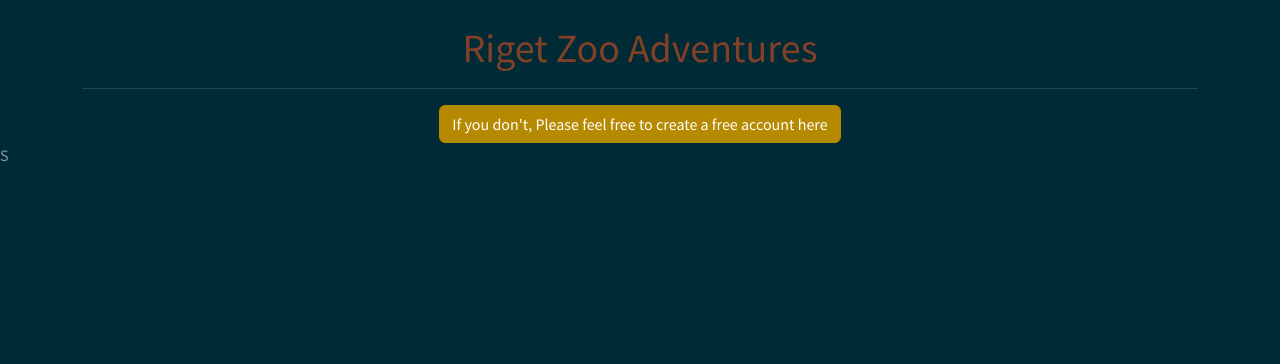
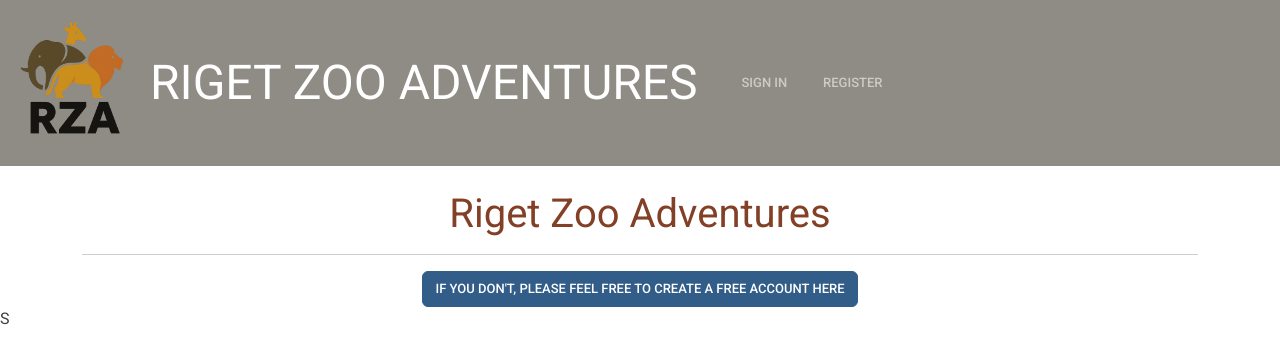
Before and after one commit to Nezerac-Final-God-of-Pain/regitZooRepo, a Django app: page / in a window 1280 px wide. Shown: the top 364 px of the page. Run offline with Django 5.2, Linux system fonts and the light colour scheme; parts of the project's set-up code (start-up, migrations or seed data) failed here and were passed over.

Commit message:
Add files via upload

```diff
--- /dev/null
+++ b/website/templates/components/navbar.html
@@ -0,0 +1,42 @@
+{% load static %}
+
+<nav class="navbar navbar-expand-lg navbar-dark bg-secondary justify-content-center">
+    <img src="{% static 'zooLogo.png' %}" alt="Zoo Logo" class="img-fluid" style="height: 150px;">
+    <a class="navbar-brand main-heading" href="{% url '' %}" style="font-size: 3rem;">
+     RIGET ZOO ADVENTURES
+    </a>
+    <button
+      class="navbar-toggler"
+      type="button"
+      data-toggle="collapse"
+      data-target="#navbarNavDropdown"
+      aria-controls="navbarNavDropdown"
+      aria-expanded="false"
+      aria-label="Toggle navigation"
+    >
+      <span class="navbar-toggler-icon"></span>
+     </button>
+        <div class="collapse navbar-collapse text-center" id="navbarNavDropdown">
+        <ul class="navbar-nav mr-auto">
+           &nbsp;     &nbsp;     &nbsp;
+           {% if user.is_authenticated %}
+             <li class="nav-item">
+              <a class="nav-link" href="{% url '' %}">&nbsp; <i class="fa fa-home" aria-hidden="true"></i> </a>
+            </li>
+            &nbsp;     &nbsp;     &nbsp;
+            <li class="nav-item">
+              <a class="nav-link" href="{% url '' %}">&nbsp; <i class="fa fa-sign-out" aria-hidden="true"></i> </a>
+            </li>
+
+         {% else %}
+         <li class="nav-item">
+          <a class="nav-link" href="{% url '' %}">Sign In</a>
+         </li>
+          &nbsp;     &nbsp;     &nbsp;
+          <li class="nav-item">
+           <a class="nav-link" href="{% url 'register' %}">Register</a>
+         </li>
+        {% endif %}
+       </ul>
+      </div>
+  </nav>
--- a/website/templates/website/base.html
+++ b/website/templates/website/base.html
@@ -6,12 +6,12 @@
         <meta charset="UTF-8">
         <meta name="viewport" content="width=device-width, initial-scale=1.0">
         <title>Riget Zoo</title>
-        <link rel="stylesheet" href="https://bootswatch.com/5/solar/bootstrap.min.css">
+        <link rel="stylesheet" href="https://bootswatch.com/5/sandstone/bootstrap.min.css">
         <link rel="stylesheet" href="{% static 'css/styles.css' %}">
     </head>
     <body>
 
-        <!-- Navbar will go here -->
+        {% include 'components/navbar.html' %}
 
         <div class="container">
             {% block content %}
--- a/website/templates/website/index.html
+++ b/website/templates/website/index.html
@@ -5,7 +5,7 @@
     <div class="text-center">
         <h1>Riget Zoo Adventures</h1>
         <hr>
-        <a href="{% url '' %}" class="btn btn-primary">
+        <a href="{% url 'register' %}" class="btn btn-primary">
             If you don't, Please feel free to create a free account here
         </a>
     </div>
--- a/website/urls.py
+++ b/website/urls.py
@@ -4,4 +4,6 @@ from . import views
 urlpatterns = [
 
     path('', views.home, name=""),
+
+    path('register', views.register, name='register')
 ]
--- a/website/views.py
+++ b/website/views.py
@@ -1,4 +1,18 @@
 from django.shortcuts import render
+from .forms import CreateUserForm, LoginForm
 
 def home(request):
     return render(request, 'website/index.html')
+
+def register(request):
+    form = CreateUserForm()
+
+    if request.method == "POST":
+        form = CreateUserForm(request.POST)
+        if form.is_valid():
+            form.save()
+            #return redirect('')
+
+    context = {'form': form}
+
+    return render(request,'website/register.html', context=context)
```
Also changed, not shown: website/templates/website/register.html (+27 -0 lines), static/css/styles.css (line endings or trailing spaces), static/zooLogo.png (added).
